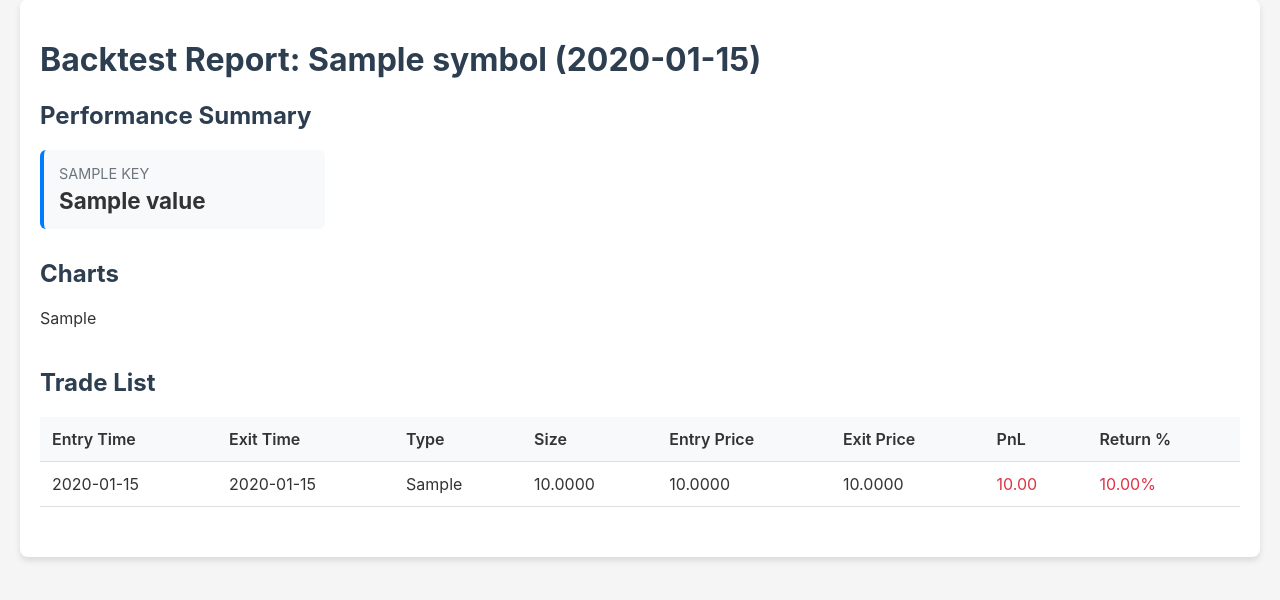
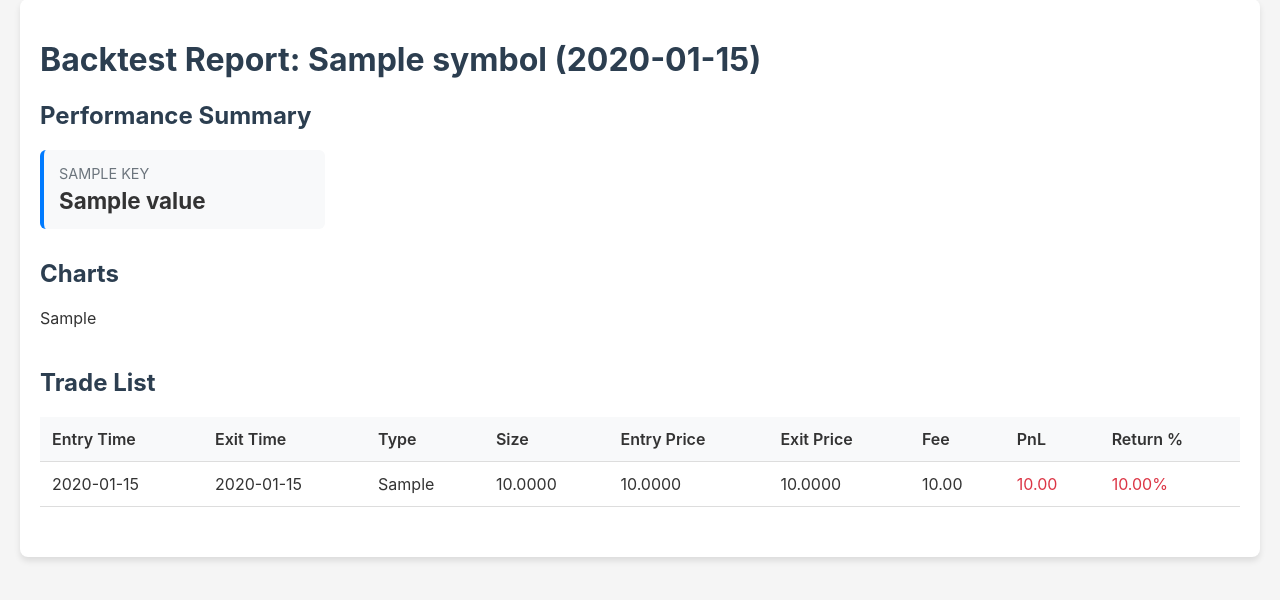
Before and after one commit to gopinath0332-del/delta-exchange-alog, a Python web app: template backtest/templates/report_template.html in a window 1280 px wide. Shown: the part 21-621 px from the top of the page. Run offline with Jinja, Linux system fonts and the light colour scheme; the template is opened without the code that fills it: most values are stand-ins (such as "Sample title", 1, 10 or a date in 2020).

Commit message:
feat: Implement fee tracking and display for individual trades and total fees in backtest engine, metrics, and HTML report.

```diff
--- a/backtest/engine.py
+++ b/backtest/engine.py
@@ -137,6 +137,7 @@ class BacktestEngine:
                 'Position Size': position_size,
                 'Entry Price': entry_price,
                 'Exit Price': exit_price,
+                'Fee': comm_cost,
                 'Profit/Loss': pnl,
                 'Return %': return_pct,
                 'Duration': duration_str
--- a/backtest/templates/report_template.html
+++ b/backtest/templates/report_template.html
@@ -93,8 +93,8 @@
               class="{{ 'success' if value > 0 else 'danger' if value < 0 else '' }}"
               >{{ "%.2f"|format(value) }}%</span
             >
-            {% elif 'Capital' in key or 'Win' in key or 'Loss' in key %} {{
-            "%.2f"|format(value) }} {% else %} {{ value }} {% endif %} {% else
+            {% elif 'Capital' in key or 'Win' in key or 'Loss' in key or 'Fee' in key %}
+            {{ "%.2f"|format(value) }} {% else %} {{ value }} {% endif %} {% else
             %} {{ value }} {% endif %}
           </div>
         </div>
@@ -114,6 +114,7 @@
             <th>Size</th>
             <th>Entry Price</th>
             <th>Exit Price</th>
+            <th>Fee</th>
             <th>PnL</th>
             <th>Return %</th>
           </tr>
@@ -130,6 +131,7 @@
             <td>{{ "%.4f"|format(trade['Position Size']) }}</td>
             <td>{{ "%.4f"|format(trade['Entry Price']) }}</td>
             <td>{{ "%.4f"|format(trade['Exit Price']) }}</td>
+            <td>{{ "%.2f"|format(trade['Fee']) }}</td>
             <td
               class="{{ 'success' if trade['Profit/Loss'] > 0 else 'danger' }}"
             >
```
Also changed, not shown: backtest/metrics.py (+6 -2 lines).
